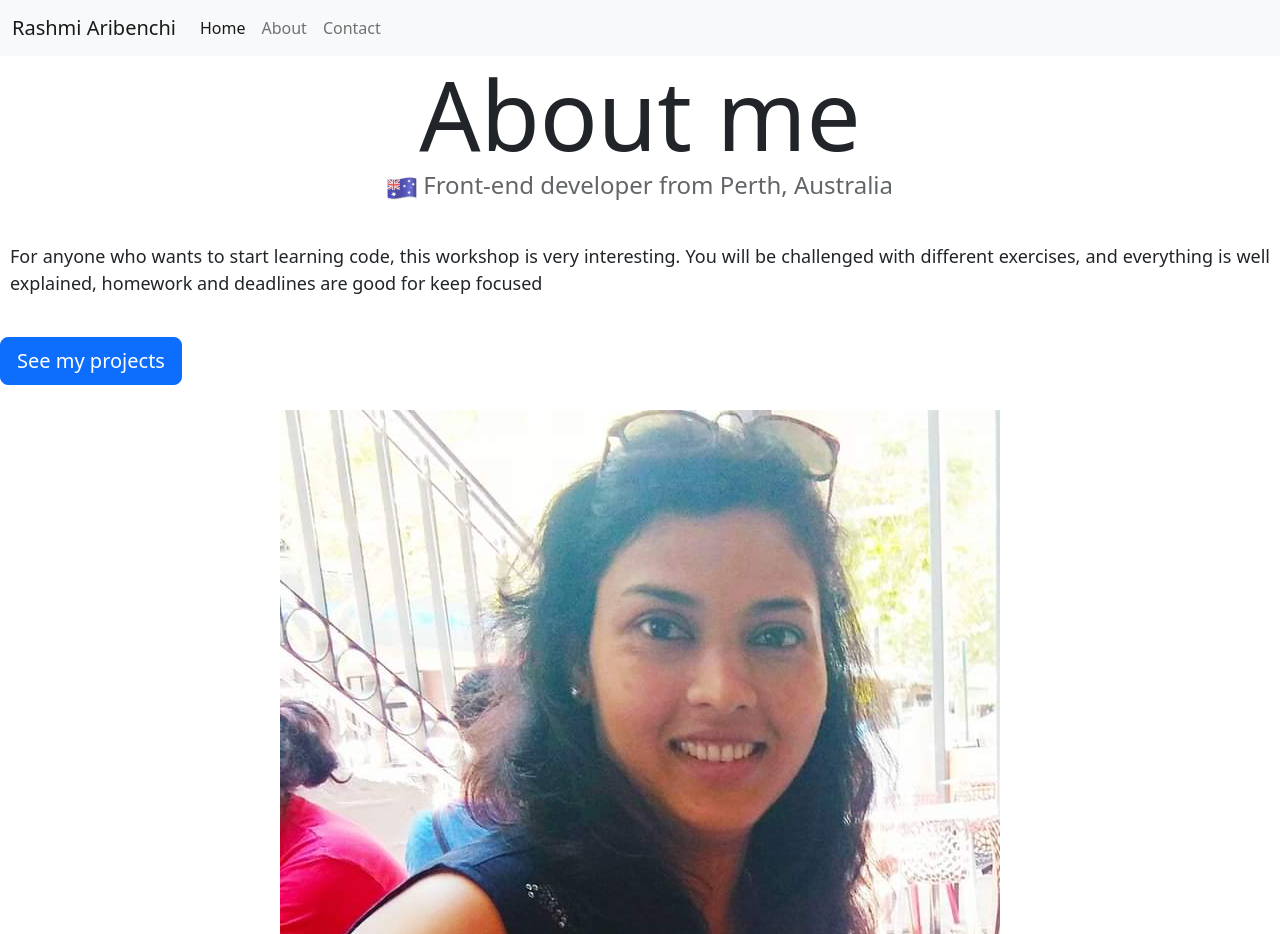
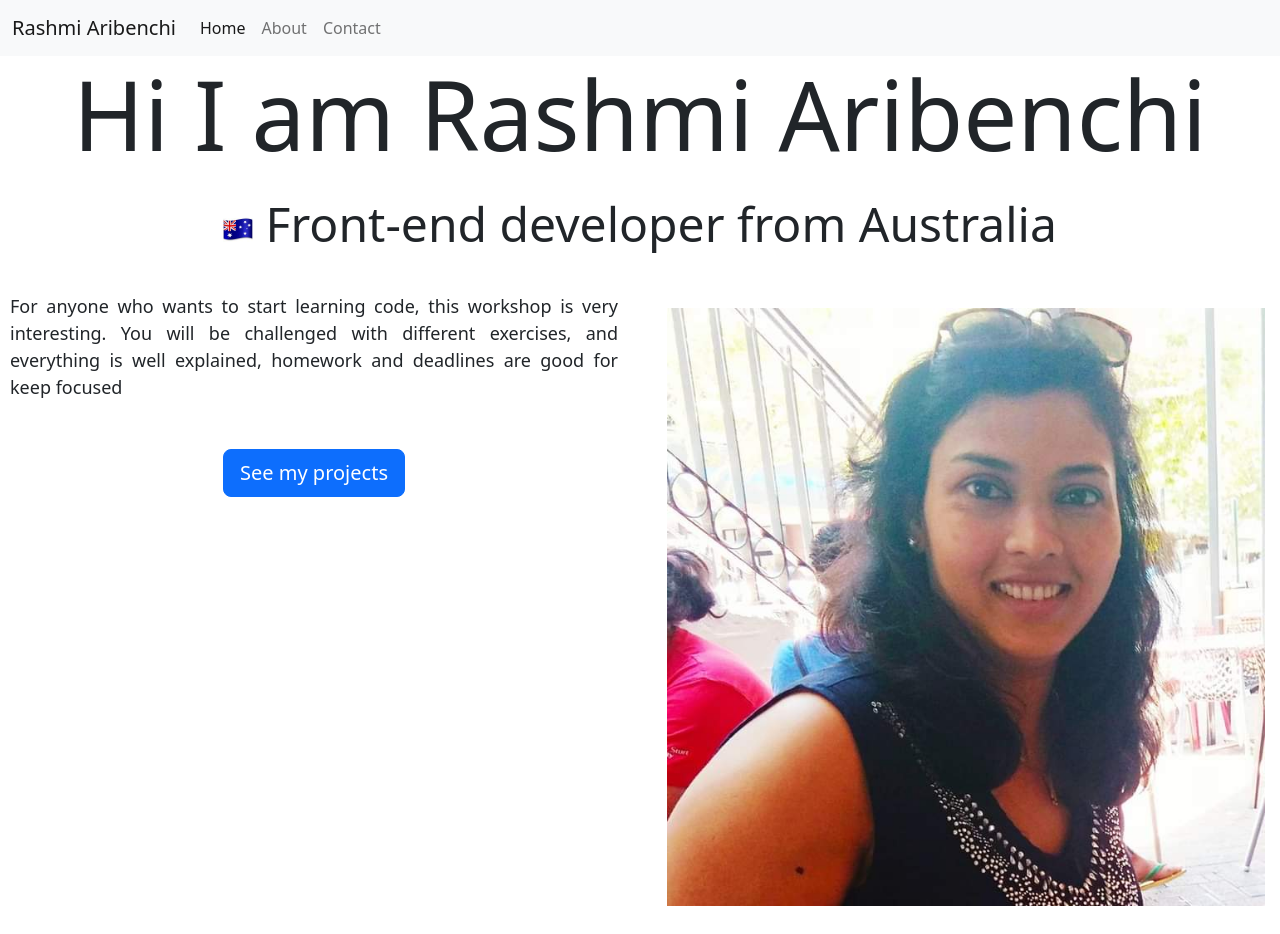
Before and after one commit to raribencchi/Week-5, a plain HTML site: page about.html in a window 1280 px wide. Shown: the top 934 px of the page. Drawn offline with nearby package versions, Linux system fonts and the light colour scheme.

Commit message:
Updated about html

```diff
--- a/about.html
+++ b/about.html
@@ -51,20 +51,23 @@
           </div>
         </nav>
 
-    <h1>About me</h1>
-    <h3><img src="images/au_flag.png" alt="flag" class="flag" width="30" />  Front-end developer from Perth, Australia</h3>
+    <h1 class="mb-4"> Hi I am Rashmi Aribenchi </h1>
+    <h2 class="mb-4"><img src="images/au_flag.png" alt="flag" class="flag" width="30" />  Front-end developer from Australia</h2>
     <div class="about-paragraphs text-center">
-      <p>
-        For anyone who wants to start learning code, this workshop is very
-        interesting. You will be challenged with different exercises, and
-        everything is well explained, homework and deadlines are good for
-        keep focused</p>
-        </div>
-          <button href=index.html#Rashmi type="button" class="btn btn-primary btn-lg">See my projects</button>
-          <div class="container mb-5">
+       <div class="about-container">
           <div class="row">
-            <div class="col">
-             <img src="images/me.png" class="rounded mx-auto d-block img-fluid rounded" alt="aboutme">
+            <div class="col-lg-6">
+              <p class="mb-5">
+                For anyone who wants to start learning code, this workshop is very
+                interesting. You will be challenged with different exercises, and
+                everything is well explained, homework and deadlines are good for
+                keep focused</p>
+                <button type="button" class="btn btn-primary btn-lg" href="index.html#Rashmi">See my projects</button>
+                  </div>
+
+                  <div class="col-lg-6">
+                <img src="images/me.png" class="img-fluid rounded" alt="aboutme">
+                </div>
             </div>
           </div>
         </div>
```
